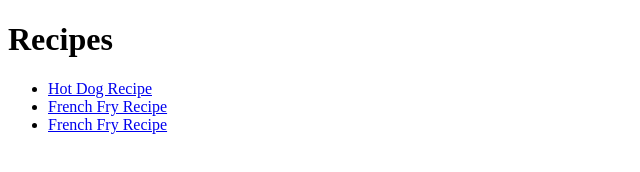
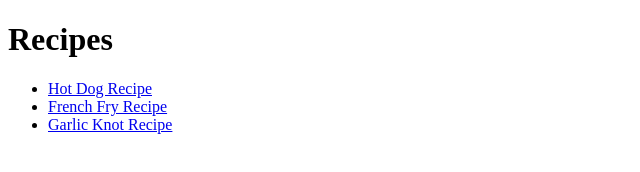
Before and after one commit to bradenkravitz/recipes, a plain HTML site: page index.html in a window 1280 px wide. Shown: the full height of the page, 0-640 px from the left. Drawn offline with Linux system fonts and the light colour scheme.

Commit message:
fixed recipe name

```diff
--- a/index.html
+++ b/index.html
@@ -10,7 +10,7 @@
     <ul>
         <li><a href="allTheRecipes/hotdog.html">Hot Dog Recipe</a></li>
         <li><a href="allTheRecipes/frenchfries.html">French Fry Recipe</a></li>
-        <li><a href="allTheRecipes/garlicknots.html">French Fry Recipe</a></li>
+        <li><a href="allTheRecipes/garlicknots.html">Garlic Knot Recipe</a></li>
     </ul>
 </body>
 </html>
```
